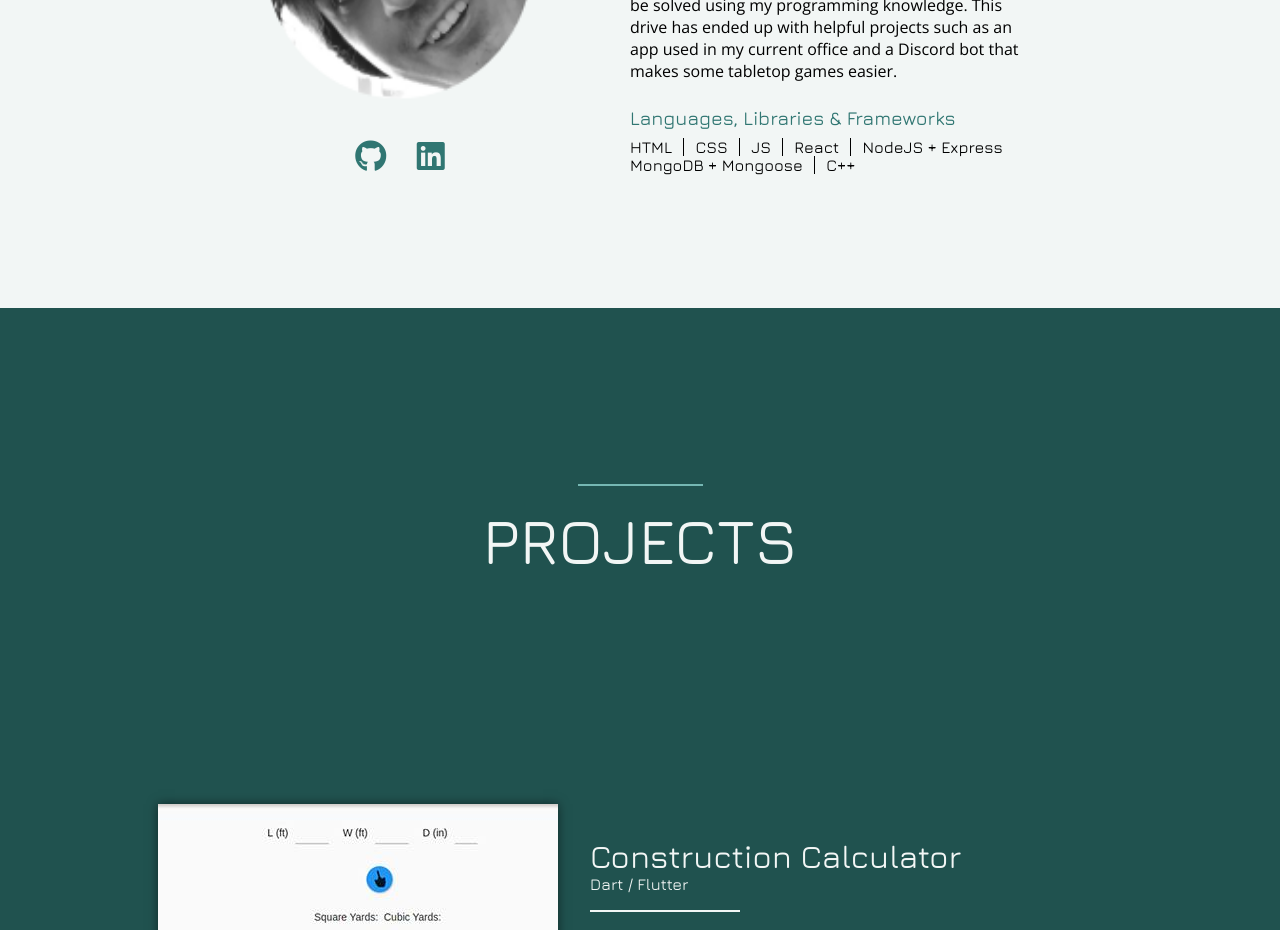
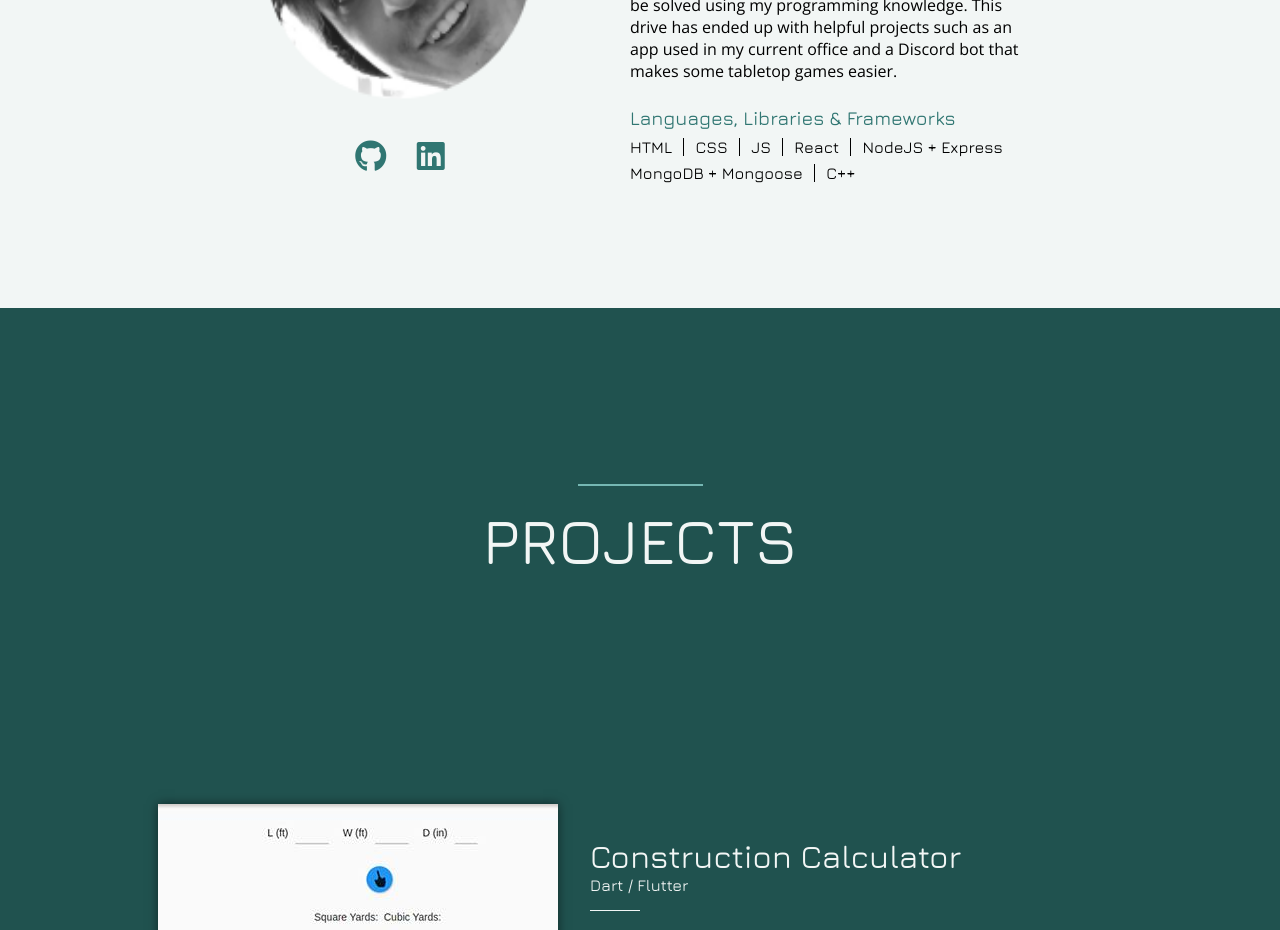
Before and after one commit to ajhanson22227/portfolio, a React (Create React App) app: page / in a window 1280 px wide. Shown: the part 1100-2030 px from the top of the page. Built offline with nearby package versions, Linux system fonts and the light colour scheme.

Commit message:
Minor changes for spacing

```diff
--- a/src/components/Project/Project.css
+++ b/src/components/Project/Project.css
@@ -89,8 +89,8 @@ img{
 }
 
 .project-line{
-    width: 150px;
-    height: 2px;
+    width: 50px;
+    height: 1px;
     background-color: var(--projectTextColor);
     margin-top: 1em;
     margin-bottom: 1em;
@@ -152,8 +152,8 @@ img{
     }
 
     .project-line{
-        width: 100px;
-        height: 2px;
+        width: 50px;
+        height: 1px;
         background-color: var(--projectTextColor);
         margin-top: 1em;
         margin-bottom: 1em;
--- a/src/components/Summary/Personal/Personal.css
+++ b/src/components/Summary/Personal/Personal.css
@@ -83,6 +83,9 @@
     display: flex;
     flex-direction: row;
 }
+.skills-row:first-child{
+    margin: .5em 0;
+}
 
 .skills-row > *{
  margin-right: .7em;
@@ -142,6 +145,7 @@
         grid-row-end: 8;
         align-self: center;
         padding: 1em 0;
+        margin-top: .5em;
         text-align: center;
         justify-self: center;
     }
```
